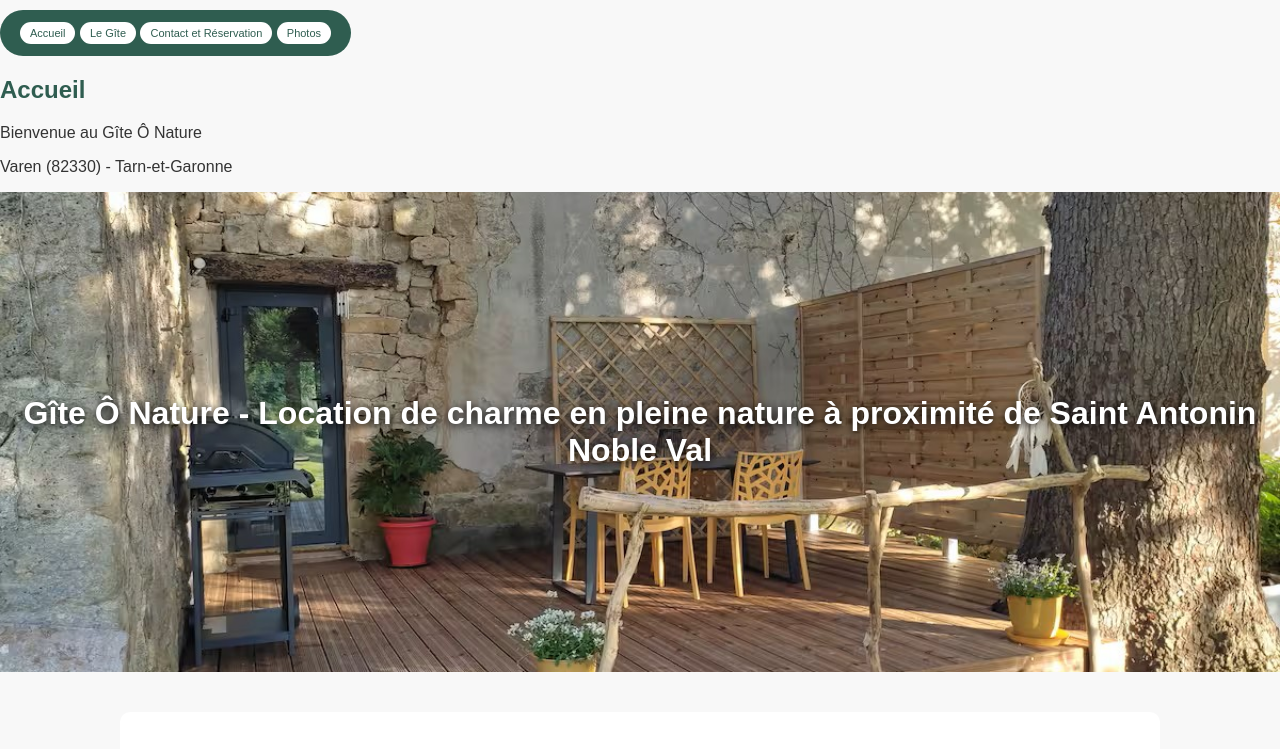
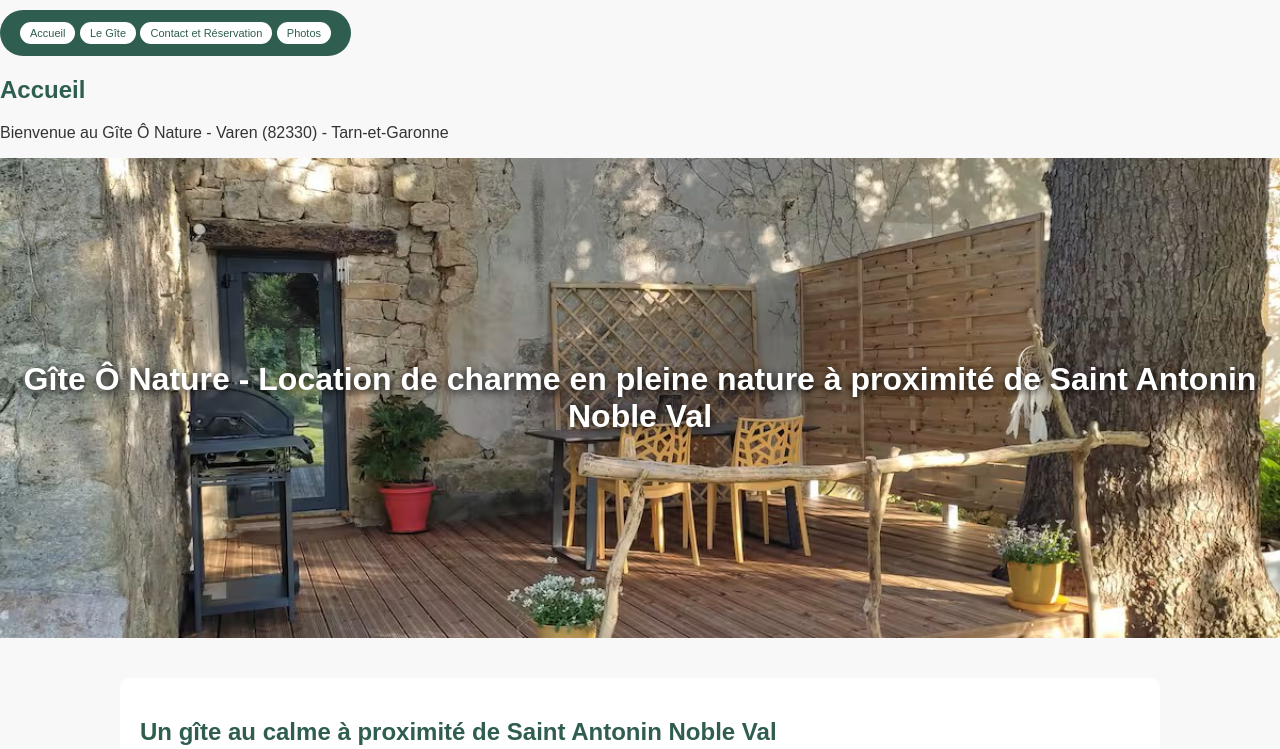
Before and after one commit to giteonature/giteonature, a plain HTML site: page index.html in a window 1280 px wide. Shown: the top 749 px of the page. Drawn offline with Linux system fonts and the light colour scheme.

Commit message:
Add files via upload

```diff
--- a/index.html
+++ b/index.html
@@ -49,8 +49,7 @@
     <div class="content">
         <div id="Accueil" class="tabcontent">
             <h2>Accueil</h2>
-            <p>Bienvenue au Gîte Ô Nature</p>
-	    <p>Varen (82330) - Tarn-et-Garonne</p>
+            <p>Bienvenue au Gîte Ô Nature - Varen (82330) - Tarn-et-Garonne</p>
 
 	<header class="logo">
     		<h1>Gîte Ô Nature - Location de charme en pleine nature à proximité de Saint Antonin Noble Val</h1>
```
